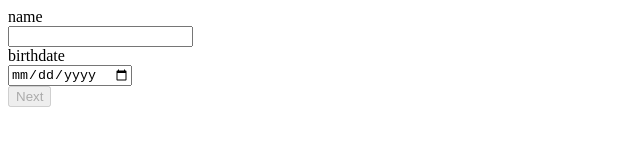
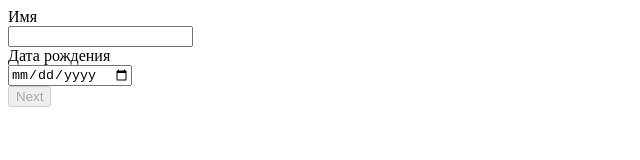
Before and after one commit to aznresearch/angular-form-constructor, an Angular app: page / in a window 1280 px wide. Shown: the top 160 px of the page, without its empty margins (0-640 px from the left). Built offline with nearby package versions, Linux system fonts and the light colour scheme.

Commit message:
fix: show right fields labels

```diff
--- a/src/app/components/form-constructor/form-constructor.component.html
+++ b/src/app/components/form-constructor/form-constructor.component.html
@@ -1,7 +1,7 @@
 <ng-container *ngFor="let form of forms; let i = index">
   <form [formGroup]="forms[i]" *ngIf="i === currentStep || forms.length === 1">
     <div *ngFor="let field of formFields[i]">
-      <label [for]="field">{{ field }}</label>
+      <label>{{ formContent[i][field].label }}</label>
       <div [ngSwitch]="formContent[i][field].type">
         <ng-container *ngSwitchCase="'textarea'">
           <textarea [id]="field" [formControlName]="field"></textarea>
```
